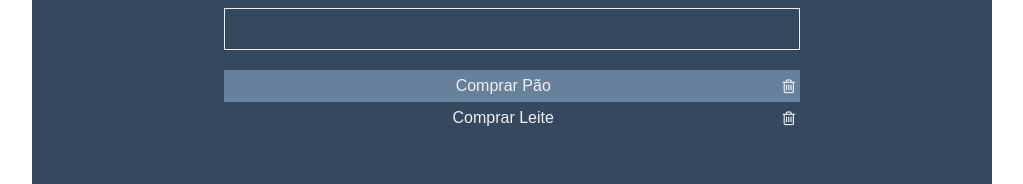
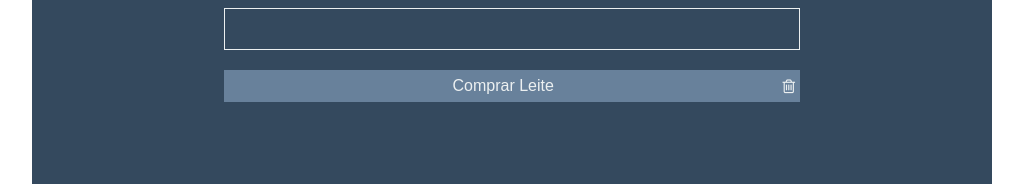
Before and after one commit to leanfj/cdd-js-jquery, a plain HTML site: page lista-tarefas/index.html in a window 1280 px wide. Both pictures are taken after a click on the element 916 px from the left and 215 px from the top of the page. Shown: the part 129-313 px from the top of the page, without its empty margins (128-1151 px from the left). Drawn offline with nearby package versions, Linux system fonts and the light colour scheme; files that its build step writes are made by us from their sources.

Commit message:
Alteração de arquivo javascript para selecionar elemento de texto

```diff
--- a/lista-tarefas/css/style.css
+++ b/lista-tarefas/css/style.css
@@ -38,7 +38,7 @@ body {
   text-align: center;
   font-size: 20px;
 }
-#tarefa-item {
+.tarefa-item {
   display: flex;
   justify-content: space-around;
   align-items: center;
@@ -46,7 +46,7 @@ body {
   width: 60%;
   margin: 0 auto;
 }
-#tarefa-item:nth-child(2n+1){
+.tarefa-item:nth-child(2n+1){
   background-color: #68819b;
 }
 .tarefa-texto {
--- a/lista-tarefas/index.html
+++ b/lista-tarefas/index.html
@@ -16,7 +16,7 @@
     <hr>
     <input type="text" name="tarefa" value="" id="tarefa">
     <div id="tarefa-lista">
-      <div id="tarefa-item">
+      <div class="tarefa-item">
         <div class="tarefa-texto">
           Comprar Pão
         </div>
@@ -24,7 +24,7 @@
         </div>
         <div class="clear"></div>
       </div>
-      <div id="tarefa-item">
+      <div class="tarefa-item">
         <div class="tarefa-texto">
           Comprar Leite
         </div>
--- a/lista-tarefas/js/todo.js
+++ b/lista-tarefas/js/todo.js
@@ -1,9 +1,25 @@
+// Associa eventos assim que o doc é carregado
+$(document).ready(
 
-$(document).ready(
   $(function(){
     function onTarefaDeleteClick () {
-      console.log("Cliquei na lixeira!!");
+      // console.log("Cliquei na lixeira!!");
+      // Metodo Parent utilizado para selecionar o elemento pai
+      console.log($(this).parent('.tarefa-item').text().trim());
+
+      // Metodo hide utilizado para esconder o elemento, parametro slow para aplicar efeito. Metodo remove elemina o elemento do DOM
+      // Primeiro this se refere ao elemento tarefa-delete associado ao evento onde a função vai ser chamada
+      // O segundo thi se refere ao elemento tarefa-item
+      $(this).parent('.tarefa-item').hide('slow', function () {
+        $(this).remove();
+      });
     }
     $(".tarefa-delete").click(onTarefaDeleteClick);
+
+    function onTarefaItemClick() {
+      console.log("Clique para editar");
+    }
+
+    $('.tarefa-item').click(onTarefaItemClick);
   })
 );
```
